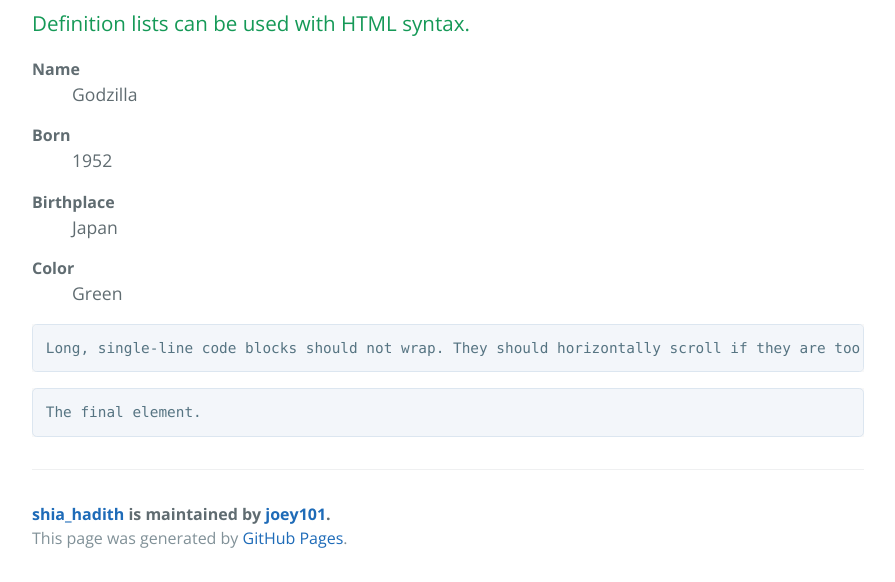
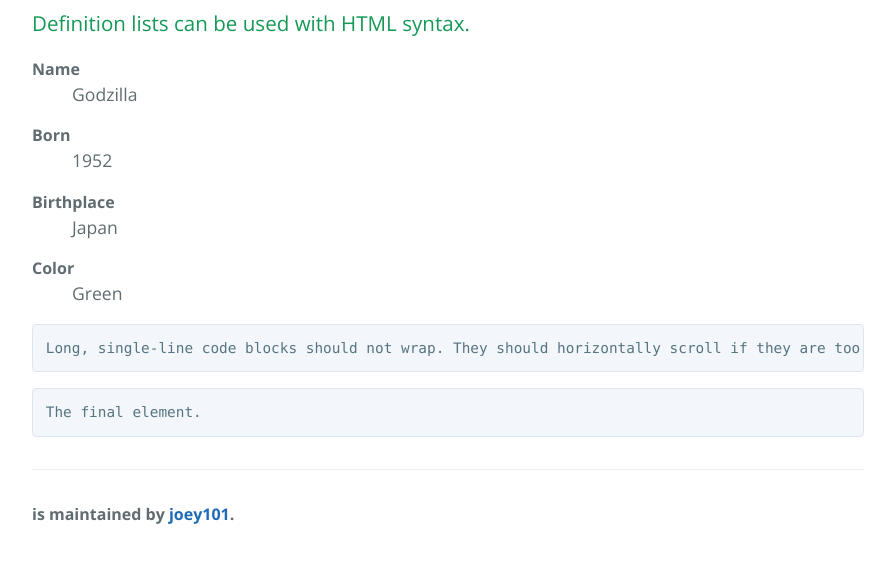
Before and after one commit to joey101/shia_hadith, a Jekyll site: the page built from index.md, in a window 1280 px wide and 900 px high, scrolled down 3190 px, cut to the strip 318-900 px from the top of the window. Shown: the whole strip, without its empty margins (192-1087 px from the left). Built offline with Jekyll 4.4.1, drawn with Linux system fonts in a browser that asks for light colours; after the commit the page ends 4066 px from its top, so only the background shows below that.

Commit message:
changing footers

```diff
--- a/_layouts/default.html
+++ b/_layouts/default.html
@@ -32,9 +32,9 @@
 
       <footer class="site-footer">
         {% if site.github.is_project_page %}
-          <span class="site-footer-owner"><a href="{{ site.github.repository_url }}">{{ site.github.repository_name }}</a> is maintained by <a href="{{ site.github.owner_url }}">{{ site.github.owner_name }}</a>.</span>
+          <span class="site-footer-owner"><a href="{{ site.github.repository_url }}">{{ hadiths }}</a> is maintained by <a href="{{ site.github.owner_url }}">{{ site.github.owner_name }}</a>.</span>
         {% endif %}
-        <span class="site-footer-credits">This page was generated by <a href="https://pages.github.com">GitHub Pages</a>.</span>
+
       </footer>
     </main>
   </body>
```
